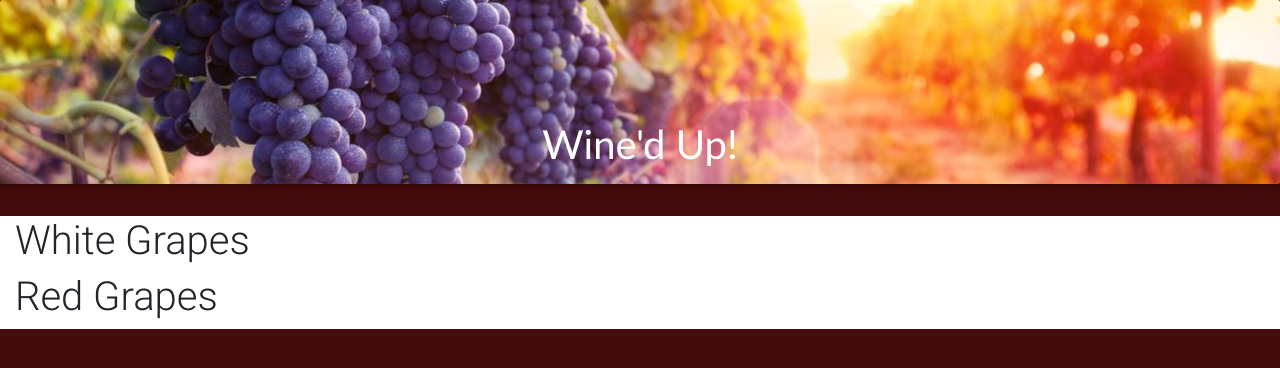
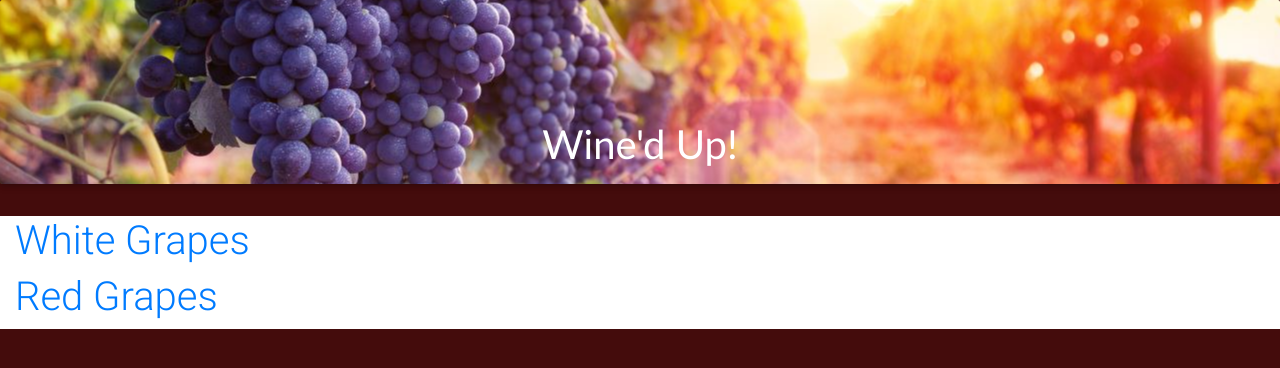
Before and after one commit to drewphillips/wine_app, a React (Create React App) app in the folder client/: page /coursenav in a window 1280 px wide. Shown: the top 368 px of the page. Built offline with nearby package versions, Linux system fonts and the light colour scheme.

Commit message:
hotlinked a courses/exams/grapes

```diff
--- a/client/src/pages/CourseNav/CourseNav.js
+++ b/client/src/pages/CourseNav/CourseNav.js
@@ -4,6 +4,7 @@ import Wrapper from "../../components/Wrapper";
 // import API from "../../utils/API";
 import { Col, Row, Container } from "../../components/Grid";
 // import { Input, TextArea, FormBtn } from "../../components/Form";
+import { BrowserRouter as Router, Route, Link } from "react-router-dom";
 
 class CourseNav extends Component {
     state = {
@@ -24,9 +25,9 @@ render() {
             <Col size="md-9">
             </Col>
             <Col size="md-6 sm-12">
-                <h1>White Grapes</h1>
+                <h1><OsLink to="/" label="White Grapes">White Grapes</OsLink></h1>
 
-                <h1>Red Grapes</h1>
+                <h1><OsLink to="/" label="Red Grapes">Red Grapes</OsLink></h1>
 
             </Col>
           </Row>
@@ -36,4 +37,17 @@ render() {
   }
 }
 
+const OsLink = ({ label, to, activeOnlyWhenExact }) => (
+  <Route
+    path={to}
+    exact={activeOnlyWhenExact}
+    children={({ match }) => (
+      <div className={match ? "active" : ""}>
+        {match ? " " : ""}
+        <Link to={to}>{label}</Link>
+      </div>
+    )}
+  />
+);
+
 export default CourseNav;
--- a/client/src/pages/MainNav/MainNav.js
+++ b/client/src/pages/MainNav/MainNav.js
@@ -4,6 +4,7 @@ import Wrapper from "../../components/Wrapper";
 // import API from "../../utils/API";
 import { Col, Row, Container } from "../../components/Grid";
 // import { Input, TextArea, FormBtn } from "../../components/Form";
+import { BrowserRouter as Router, Route, Link } from "react-router-dom";
 
 
 
@@ -26,9 +27,9 @@ render() {
             <Col size="md-9">
             </Col>
             <Col size="md-6 sm-12">
-                <h1>Courses</h1>
+            <h1><OsLink to="/" label="Courses">Courses</OsLink></h1>
 
-                <h1>Exams</h1>
+                <h1><OsLink to="/" label="Exams">Exams</OsLink></h1>
 
             </Col>
           </Row>
@@ -38,4 +39,17 @@ render() {
   }
 }
 
+const OsLink = ({ label, to, activeOnlyWhenExact }) => (
+  <Route
+    path={to}
+    exact={activeOnlyWhenExact}
+    children={({ match }) => (
+      <div className={match ? "active" : ""}>
+        {match ? " " : ""}
+        <Link to={to}>{label}</Link>
+      </div>
+    )}
+  />
+);
+
 export default MainNav;
```
